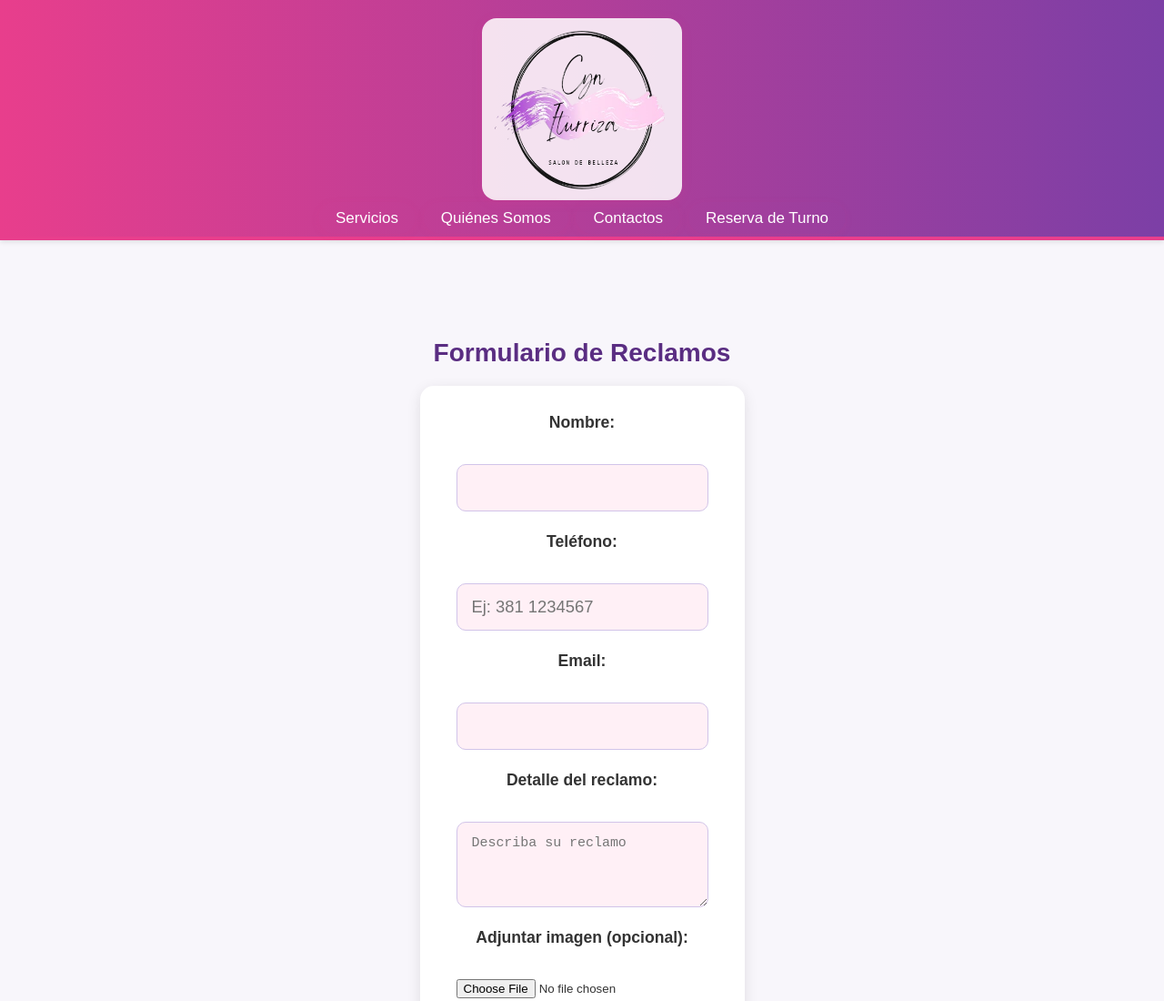
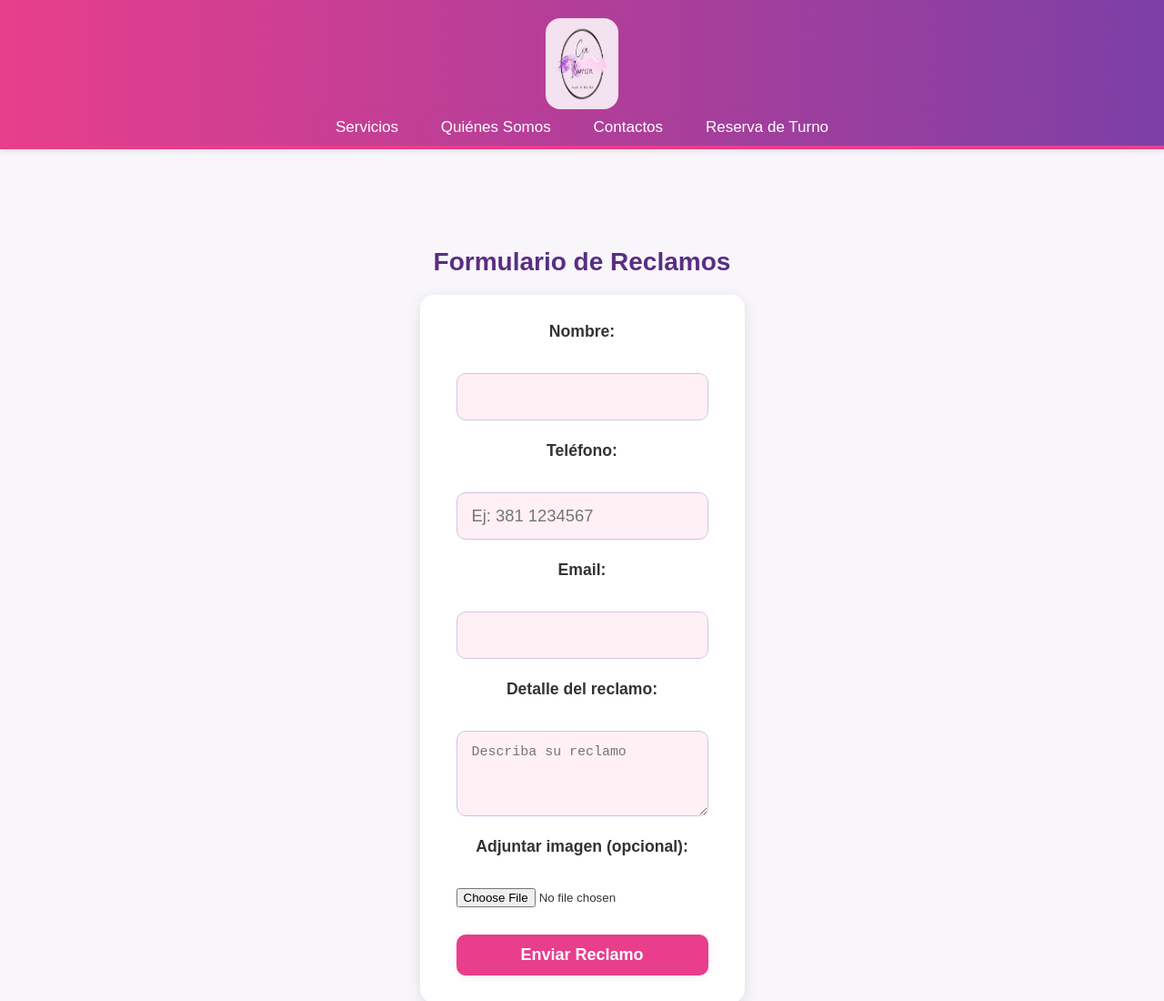
Before and after one commit to leandroveliz/cynIturriza-salonDeBelleza, a plain HTML site: page reclamos.html in a window 1280 px wide. Shown: the top 1100 px of the page at 91% size. Drawn offline with Linux system fonts and the light colour scheme.

Commit message:
se realizaon los mismos cambios en reclamos y turno

```diff
--- a/reclamos.html
+++ b/reclamos.html
@@ -58,7 +58,7 @@
   <header>
     <div class="logo-container">
       <a href="index.html">
-        <img src="/imagenes/logo-Photoroom.png" alt="Logo" class="imagen" width="220" height="200">
+        <img src="./imagenes/logo-Photoroom.png" alt="Logo" class="imagen" width="80" height="100">
       </a>
     </div>
     <nav class="main-nav">
```
Also changed, not shown: turno.html (+1 -1 lines).
